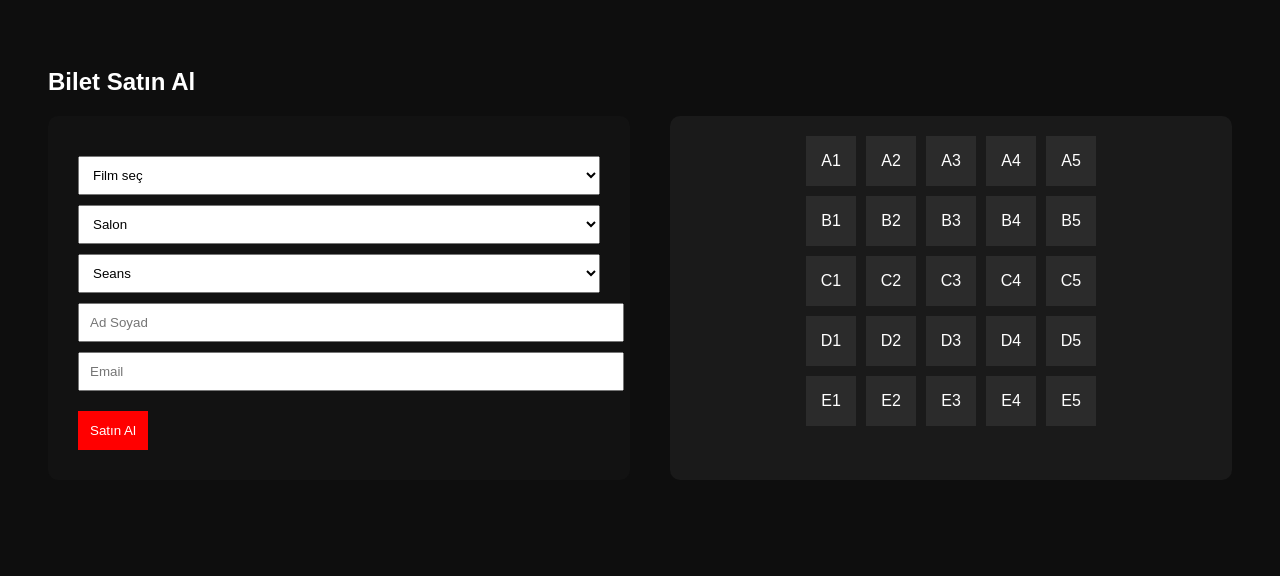
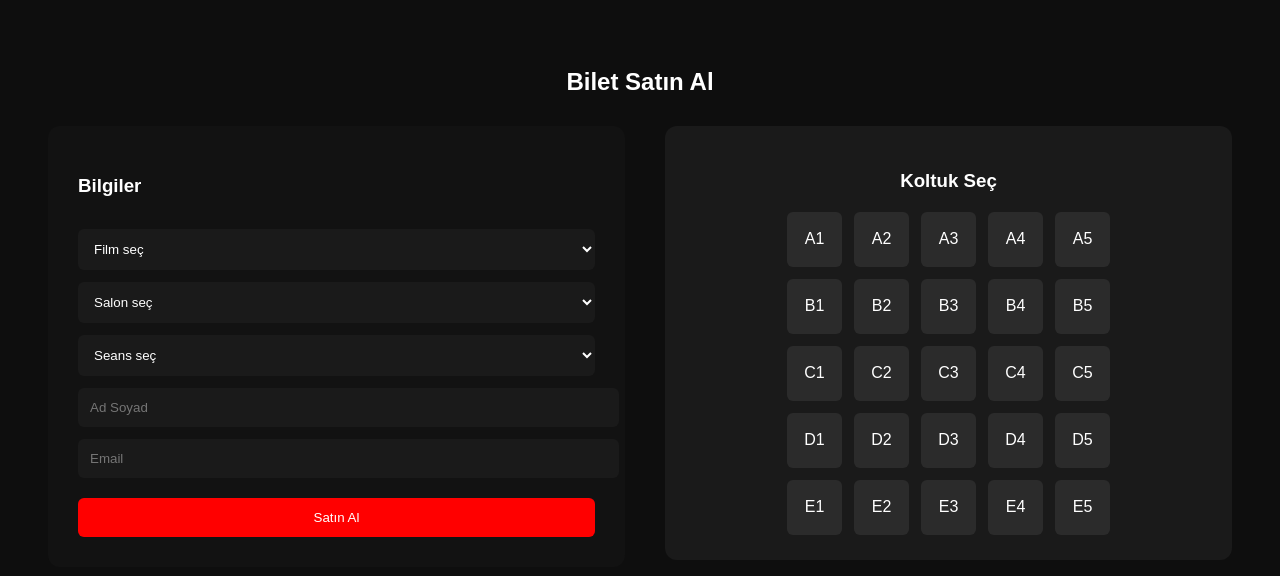
Before and after one commit to AgopSagopyan/WebProgramlamaProje, a PHP site: page /app/views/biletal.php in a window 1280 px wide. Shown: the top 576 px of the page. Run offline with PHP 8.4, Linux system fonts and the light colour scheme; data comes from the database, SQL or seed files in the repository; data that the repository does not hold is empty.

Commit message:
fullherşey

```diff
--- a/app/views/biletal.php
+++ b/app/views/biletal.php
@@ -1,241 +1,413 @@
 <?php
 include("baglan.php");
 
-// TÜM DOLU KOLTUKLARI ÇEK (film + salon + seans bazlı)
+/* DOLU KOLTUKLARI ÇEK */
 $doluKoltuklar = [];
 
 $sqlDolu = "SELECT film_id, konum, seans, koltuklar FROM biletler";
 $resDolu = $baglan->query($sqlDolu);
 
 while($row = $resDolu->fetch_assoc()){
+
     $koltuklar = explode(",", $row['koltuklar']);
+
     foreach($koltuklar as $k){
+
         $doluKoltuklar[] = [
-            "film_id" => $row['film_id'],
-            "konum" => $row['konum'],
-            "seans" => $row['seans'],
-            "koltuk" => $k
+            "film_id" => trim($row['film_id']),
+            "konum" => trim($row['konum']),
+            "seans" => trim($row['seans']),
+            "koltuk" => trim($k)
         ];
     }
 }
 
-
-// FORM GÖNDERİMİ
-if($_SERVER['REQUEST_METHOD'] === 'POST'){
+/* SATIN AL */
+if($_SERVER['REQUEST_METHOD'] == "POST"){
 
     $film_id = $_POST['film'];
     $isim = $_POST['isim'];
     $email = $_POST['email'];
     $konum = $_POST['konum'];
     $seans = $_POST['seans'];
-    $koltuklarArray = $_POST['koltuk'];
+
+    $koltuklarArray = isset($_POST['koltuk']) ? $_POST['koltuk'] : [];
+
+    if(empty($koltuklarArray)){
+        echo "<p style='color:red;text-align:center;'>Koltuk seçiniz.</p>";
+    }else{
+
         $koltuklar = implode(",", $koltuklarArray);
         $adet = count($koltuklarArray);
 
-    // ÇAKIŞMA KONTROLÜ
-    $sqlCheck = "SELECT koltuklar FROM biletler WHERE film_id=? AND konum=? AND seans=?";
+        /* ÇAKIŞMA KONTROL */
+
+        $sqlCheck = "SELECT koltuklar FROM biletler
+        WHERE film_id=? AND konum=? AND seans=?";
+
         $stmtCheck = $baglan->prepare($sqlCheck);
+
         $stmtCheck->bind_param("iss", $film_id, $konum, $seans);
+
         $stmtCheck->execute();
+
         $resultCheck = $stmtCheck->get_result();
 
         $dolu = [];
 
         while($row = $resultCheck->fetch_assoc()){
-        $kDB = explode(",", $row['koltuklar']);
-        $dolu = array_merge($dolu, $kDB);
+
+            $dolu = array_merge(
+                $dolu,
+                explode(",", $row['koltuklar'])
+            );
         }
 
         $cakisiyor = array_intersect($koltuklarArray, $dolu);
 
         if(!empty($cakisiyor)){
-        echo "<p style='color:red; font-weight:bold;'>Seçilen koltuklardan bazıları dolu!</p>";
+
+            echo "<p style='color:red;text-align:center;'>Seçilen koltuk dolu!</p>";
+
         }else{
 
-        $sqlInsert = "INSERT INTO biletler (film_id, konum, seans, koltuklar, isim, email, adet) VALUES (?, ?, ?, ?, ?, ?, ?)";
+            $sqlInsert = "INSERT INTO biletler
+            (film_id, konum, seans, koltuklar, isim, email, adet)
+            VALUES (?, ?, ?, ?, ?, ?, ?)";
+
             $stmtInsert = $baglan->prepare($sqlInsert);
-        $stmtInsert->bind_param("isssssi", $film_id, $konum, $seans, $koltuklar, $isim, $email, $adet);
+
+            $stmtInsert->bind_param(
+                "isssssi",
+                $film_id,
+                $konum,
+                $seans,
+                $koltuklar,
+                $isim,
+                $email,
+                $adet
+            );
+
             $stmtInsert->execute();
 
-        echo "<p style='color:lime; font-weight:bold;'>Bilet başarıyla alındı!</p>";
+            echo "<p style='color:lime;text-align:center;'>Bilet alındı!</p>";
+        }
     }
 }
 
-
-// FİLMLER
-$filmler = [];
-$sql = "SELECT * FROM filmler ORDER BY film_adi ASC";
-$result = $baglan->query($sql);
-
-while($row = $result->fetch_assoc()){
-    $filmler[] = $row;
-}
+/* FİLMLER */
+$filmler = $baglan->query("SELECT * FROM filmler ORDER BY film_adi ASC");
 ?>
 
 <!DOCTYPE html>
 <html lang="tr">
 <head>
 <meta charset="UTF-8">
-<title>Bilet Satın Al</title>
+<title>Bilet Al</title>
 
 <style>
+
 body{
     background:#0e0e0e;
     color:white;
-    font-family: Arial;
+    font-family:Arial;
     padding:40px;
 }
 
 .container{
     display:flex;
     gap:40px;
+    align-items:flex-start;
 }
+
+/* FORM PANEL */
 
 .form-panel{
     flex:1;
     background:#121212;
     padding:30px;
-    border-radius:10px;
+    border-radius:12px;
 }
 
-.form-panel input, .form-panel select{
-    width:100%;
-    padding:10px;
-    margin-top:10px;
+.form-panel h3{
+    margin-bottom:20px;
 }
 
-button{
+.form-panel input,
+.form-panel select{
+    width:100%;
+    padding:12px;
+    margin-top:12px;
+    background:#1a1a1a;
+    border:none;
+    color:white;
+    border-radius:6px;
+}
+
+.form-panel button{
     margin-top:20px;
+    width:100%;
     padding:12px;
     background:red;
     color:white;
     border:none;
+    border-radius:6px;
     cursor:pointer;
 }
+
+/* KOLTUK PANEL */
 
 .koltuk-panel{
     flex:1;
     background:#1a1a1a;
-    padding:20px;
-    border-radius:10px;
+    padding:25px;
+    border-radius:12px;
 }
 
 .koltuklar{
     display:grid;
-    grid-template-columns: repeat(5, 50px);
-    gap:10px;
+    grid-template-columns:repeat(5,55px);
+    gap:12px;
     justify-content:center;
+    margin-top:20px;
 }
 
 .koltuk{
-    width:50px;
-    height:50px;
+    width:55px;
+    height:55px;
     background:#2b2b2b;
     display:flex;
     justify-content:center;
     align-items:center;
+    border-radius:6px;
     cursor:pointer;
+    transition:.2s;
 }
 
-.selected{ background:red; }
-.occupied{ background:#555; cursor:not-allowed; }
+.koltuk:hover{
+    background:#444;
+}
+
+.selected{
+    background:red !important;
+}
+
+.occupied{
+    background:#666 !important;
+    cursor:not-allowed !important;
+    pointer-events:none;
+    color:#d1d1d1;
+}
+
 </style>
+</head>
 
-</head>
 <body>
 
-<h2>Bilet Satın Al</h2>
+<h2 style="text-align:center;margin-bottom:30px;">
+Bilet Satın Al
+</h2>
 
 <div class="container">
 
+<!-- SOL FORM -->
+
 <div class="form-panel">
+
+<h3>Bilgiler</h3>
+
 <form method="POST">
 
-<select name="film" required>
+<select name="film" id="film" required>
+
 <option value="">Film seç</option>
-<?php foreach($filmler as $film): ?>
-<option value="<?= $film['id'] ?>"><?= $film['film_adi'] ?></option>
-<?php endforeach; ?>
+
+<?php while($film = $filmler->fetch_assoc()){ ?>
+
+<option value="<?= $film['id'] ?>">
+<?= $film['film_adi'] ?>
+</option>
+
+<?php } ?>
+
 </select>
 
-<select name="konum" required>
-<option value="">Salon</option>
-<option>Salon 1</option>
-<option>Salon 2</option>
-<option>Salon 3</option>
+<select name="konum" id="konum" required>
+<option value="">Salon seç</option>
+<option value="Salon 1">Salon 1</option>
+<option value="Salon 2">Salon 2</option>
+<option value="Salon 3">Salon 3</option>
 </select>
 
-<select name="seans" required>
-<option value="">Seans</option>
-<option>10:00</option>
-<option>13:00</option>
-<option>16:00</option>
-<option>19:00</option>
-<option>22:00</option>
+<select name="seans" id="seans" required>
+<option value="">Seans seç</option>
+<option value="10:00">10:00</option>
+<option value="13:00">13:00</option>
+<option value="16:00">16:00</option>
+<option value="19:00">19:00</option>
+<option value="22:00">22:00</option>
 </select>
 
 <input type="text" name="isim" placeholder="Ad Soyad" required>
+
 <input type="email" name="email" placeholder="Email" required>
 
-<input type="hidden" name="koltuk[]" id="koltukInput">
+<!-- SEÇİLEN KOLTUKLAR -->
 
-<button>Satın Al</button>
+<div id="hiddenInputs"></div>
+
+<button type="submit">
+Satın Al
+</button>
 
 </form>
+
 </div>
 
+<!-- SAĞ KOLTUKLAR -->
+
 <div class="koltuk-panel">
-<div class="koltuklar" id="salon">
+
+<h3 style="text-align:center;">
+Koltuk Seç
+</h3>
+
+<div class="koltuklar">
 
 <?php
+
 $rows = ['A','B','C','D','E'];
+
 foreach($rows as $r){
-    for($i=1;$i<=5;$i++){
-        $k = $r.$i;
-        echo "<div class='koltuk' data-koltuk='$k'>$k</div>";
+
+    for($i=1; $i<=5; $i++){
+
+        $koltuk = $r.$i;
+
+        echo "
+        <div class='koltuk' data-koltuk='$koltuk'>
+            $koltuk
+        </div>
+        ";
     }
 }
+
 ?>
 
 </div>
+
 </div>
 
 </div>
 
 <script>
+
 let doluKoltuklar = <?php echo json_encode($doluKoltuklar); ?>;
 
+const film = document.getElementById("film");
+const konum = document.getElementById("konum");
+const seans = document.getElementById("seans");
+
 const koltuklar = document.querySelectorAll(".koltuk");
-const input = document.getElementById("koltukInput");
+
+const hiddenInputs = document.getElementById("hiddenInputs");
 
 let secilen = [];
 
-//Dolu Koltuklar (Gri)
+/* DOLU KOLTUKLARI GÜNCELLE */
+
+function koltukGuncelle(){
+
     koltuklar.forEach(k => {
+
+        k.classList.remove("occupied");
+        k.classList.remove("selected");
+    });
+
+    secilen = [];
+    hiddenInputs.innerHTML = "";
+
+    const seciliFilm = film.value;
+    const seciliKonum = konum.value;
+    const seciliSeans = seans.value;
+
+    if(!seciliFilm || !seciliKonum || !seciliSeans){
+        return;
+    }
+
     doluKoltuklar.forEach(d => {
-        if(k.dataset.koltuk === d.koltuk){
+
+        if(
+            d.film_id == seciliFilm &&
+            d.konum == seciliKonum &&
+            d.seans == seciliSeans
+        ){
+
+            koltuklar.forEach(k => {
+
+                if(k.dataset.koltuk.trim() == d.koltuk.trim()){
+
                     k.classList.add("occupied");
                 }
             });
+        }
+    });
+}
+
+/* SELECTLER */
+
+film.addEventListener("change", koltukGuncelle);
+konum.addEventListener("change", koltukGuncelle);
+seans.addEventListener("change", koltukGuncelle);
+
+/* KOLTUK TIKLAMA */
+
+koltuklar.forEach(k => {
 
     k.addEventListener("click", () => {
-        if(k.classList.contains("occupied")) return;
+
+        if(k.classList.contains("occupied")){
+            return;
+        }
+
+        const koltukNo = k.dataset.koltuk;
 
         if(k.classList.contains("selected")){
+
             k.classList.remove("selected");
-            secilen = secilen.filter(x => x != k.dataset.koltuk);
+
+            secilen = secilen.filter(x => x != koltukNo);
+
         }else{
+
             if(secilen.length >= 5){
-                alert("Max 5 koltuk");
+
+                alert("En fazla 5 koltuk seçebilirsin");
                 return;
             }
+
             k.classList.add("selected");
-            secilen.push(k.dataset.koltuk);
+
+            secilen.push(koltukNo);
         }
 
-        input.value = secilen;
+        /* INPUTLARI YENİLE */
+
+        hiddenInputs.innerHTML = "";
+
+        secilen.forEach(s => {
+
+            hiddenInputs.innerHTML += `
+                <input type="hidden" name="koltuk[]" value="${s}">
+            `;
         });
     });
+});
+
+/* SAYFA YÜKLENİNCE */
+
+koltukGuncelle();
+
 </script>
 
 </body>
```
Also changed, not shown: app/views/eskidenemeler/mvcdeneme.php (renamed from app/views/mvcdeneme.php). Lines whose indentation alone changed are shown as unchanged.
